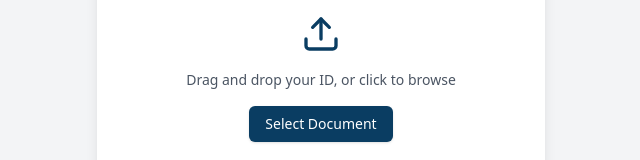
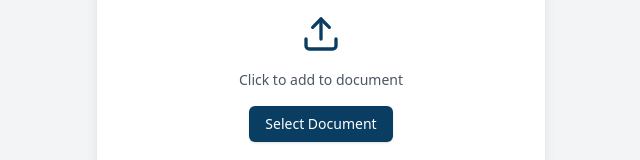
Before and after one commit to Kaylin-creator/upload-file-frontend-test, a Next.js app in the folder upload-file/: page / in a window 1280 px wide. Shown: the part 373-533 px from the top of the page, without its empty margins (319-959 px from the left). Built offline with nearby package versions, Linux system fonts and the light colour scheme.

Commit message:
Update file-upload.tsx

```diff
--- a/upload-file/components/file-upload.tsx
+++ b/upload-file/components/file-upload.tsx
@@ -11,7 +11,7 @@ export default function FileUpload({ onFileChange }: FileUploadProps) {
   return (
     <div className={borderStyles}>
       <Upload className="h-10 w-10 text-[#0A3D62] mb-4" />
-      <p className="text-sm text-gray-600 mb-4">Drag and drop your ID, or click to browse</p>
+      <p className="text-sm text-gray-600 mb-4">Click to add to document</p>
       <Button className={buttonStyles}>
         <label className="cursor-pointer">
           Select Document
```
